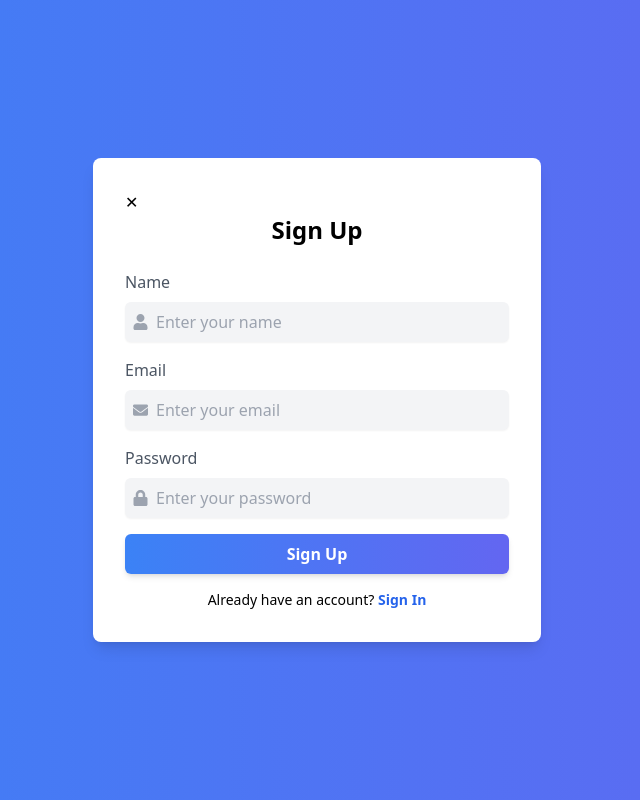
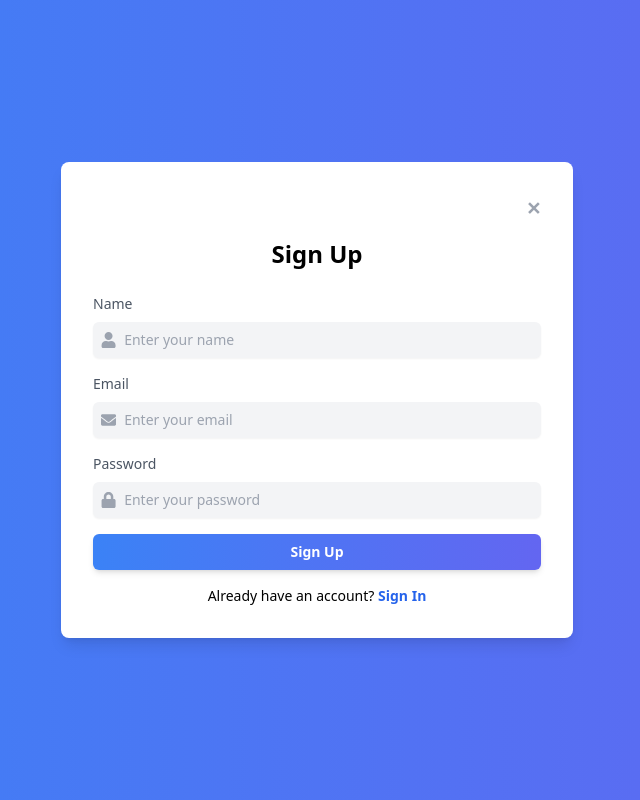
Before and after one commit to Oyasikelly/QuizMaster, a Next.js app: page /authenticate in a window 1280 px wide. Both pictures are taken after a click on the button "Get Started". Shown: the top 800 px of the page, without its empty margins (323-963 px from the left). Built offline with nearby package versions, Linux system fonts and the light colour scheme; what @supabase/auth-helpers-nextjs would draw is missing.

Commit message:
Update page.jsx

```diff
--- a/src/app/authenticate/page.jsx
+++ b/src/app/authenticate/page.jsx
@@ -157,18 +157,23 @@ const AuthPage = () => {
       <LandingPage toggleAuthModal={toggleAuthModal} />
 
       {showAuth && (
-        <div className="fixed top-0 right-0 left-0 flex items-center justify-center min-h-screen bg-gradient-to-r from-blue-500 to-indigo-500 text-white">
+        <div className="fixed inset-0 flex items-center justify-center min-h-screen bg-gradient-to-r from-blue-500 to-indigo-500 text-white p-4">
           <motion.div
-            className="bg-white text-black p-8 rounded-lg shadow-lg w-full max-w-md"
+            className="bg-white text-black p-6 sm:p-8 rounded-lg shadow-lg w-full max-w-sm md:max-w-md lg:max-w-lg"
             initial={{ scale: 0.8, opacity: 0 }}
             animate={{ scale: 1, opacity: 1 }}
             transition={{ duration: 0.5 }}
           >
-            <span onClick={toggleAuthModal} className="cursor-pointer">
-              ✕
-            </span>
+            <div className="flex justify-end mb-4">
+              <span
+                onClick={toggleAuthModal}
+                className="cursor-pointer text-gray-400 hover:text-gray-600 text-lg font-semibold"
+              >
+                ✕
+              </span>
+            </div>
 
-            <h2 className="text-2xl font-bold mb-6 text-center">
+            <h2 className="text-xl md:text-2xl font-bold mb-6 text-center">
               {isSigningUp ? "Sign Up" : "Sign In"}
             </h2>
 
@@ -178,7 +183,7 @@ const AuthPage = () => {
             >
               {isSigningUp && (
                 <div className="flex flex-col gap-2">
-                  <label className="text-gray-600">Name</label>
+                  <label className="text-gray-600 text-sm">Name</label>
                   <div className="flex items-center gap-2 bg-gray-100 p-2 rounded-md shadow-sm">
                     <FaUser className="text-gray-400" />
                     <input
@@ -186,7 +191,7 @@ const AuthPage = () => {
                       name="name"
                       value={formData.name}
                       onChange={handleChange}
-                      className="bg-transparent outline-none w-full"
+                      className="bg-transparent outline-none w-full text-sm"
                       placeholder="Enter your name"
                     />
                   </div>
@@ -194,7 +199,7 @@ const AuthPage = () => {
               )}
 
               <div className="flex flex-col gap-2">
-                <label className="text-gray-600">Email</label>
+                <label className="text-gray-600 text-sm">Email</label>
                 <div className="flex items-center gap-2 bg-gray-100 p-2 rounded-md shadow-sm">
                   <FaEnvelope className="text-gray-400" />
                   <input
@@ -202,14 +207,15 @@ const AuthPage = () => {
                     name="email"
                     value={formData.email}
                     onChange={handleChange}
-                    className="bg-transparent outline-none w-full"
+                    className="bg-transparent outline-none w-full text-sm"
                     placeholder="Enter your email"
                   />
                 </div>
               </div>
+
               {formData.email && formData.name && (
                 <div className="flex flex-col gap-2">
-                  <label className="text-gray-600">Class name</label>
+                  <label className="text-gray-600 text-sm">Class Name</label>
                   <div className="flex items-center gap-2 bg-gray-100 p-2 rounded-md shadow-sm">
                     <SiGoogleclassroom className="text-gray-400" />
                     <input
@@ -217,15 +223,16 @@ const AuthPage = () => {
                       name="classname"
                       value={formData.classname.toLocaleLowerCase()}
                       onChange={handleChange}
-                      className="bg-transparent outline-none w-full"
-                      placeholder="Enter your classname"
+                      className="bg-transparent outline-none w-full text-sm"
+                      placeholder="Enter your class name"
                     />
                   </div>
                 </div>
               )}
+
               {formData.email && formData.name && formData.classname && (
                 <div className="flex flex-col gap-2">
-                  <label className="text-gray-600">Denomination</label>
+                  <label className="text-gray-600 text-sm">Denomination</label>
                   <div className="flex items-center gap-2 bg-gray-100 p-2 rounded-md shadow-sm">
                     <FaChurch className="text-gray-400" />
                     <input
@@ -233,14 +240,15 @@ const AuthPage = () => {
                       name="denomination"
                       value={formData.denomination}
                       onChange={handleChange}
-                      className="bg-transparent outline-none w-full"
+                      className="bg-transparent outline-none w-full text-sm"
                       placeholder="Enter your denomination"
                     />
                   </div>
                 </div>
               )}
+
               <div className="flex flex-col gap-2">
-                <label className="text-gray-600">Password</label>
+                <label className="text-gray-600 text-sm">Password</label>
                 <div className="flex items-center gap-2 bg-gray-100 p-2 rounded-md shadow-sm">
                   <FaLock className="text-gray-400" />
                   <input
@@ -248,7 +256,7 @@ const AuthPage = () => {
                     name="password"
                     value={formData.password}
                     onChange={handleChange}
-                    className="bg-transparent outline-none w-full"
+                    className="bg-transparent outline-none w-full text-sm"
                     placeholder="Enter your password"
                   />
                 </div>
@@ -263,7 +271,7 @@ const AuthPage = () => {
                 whileHover={{ scale: 1.05 }}
                 whileTap={{ scale: 0.95 }}
                 type="submit"
-                className="bg-gradient-to-r from-blue-500 to-indigo-500 text-white py-2 rounded-md shadow-md font-semibold"
+                className="bg-gradient-to-r from-blue-500 to-indigo-500 text-white py-2 rounded-md shadow-md font-semibold text-sm"
               >
                 {isSigningUp ? "Sign Up" : "Sign In"}
               </motion.button>
@@ -275,7 +283,7 @@ const AuthPage = () => {
                 : "Don't have an account? "}
               <button
                 onClick={() => setIsSigningUp(!isSigningUp)}
-                className="text-blue-600 font-bold"
+                className="text-blue-600 font-bold hover:underline"
               >
                 {isSigningUp ? "Sign In" : "Sign Up"}
               </button>
```
